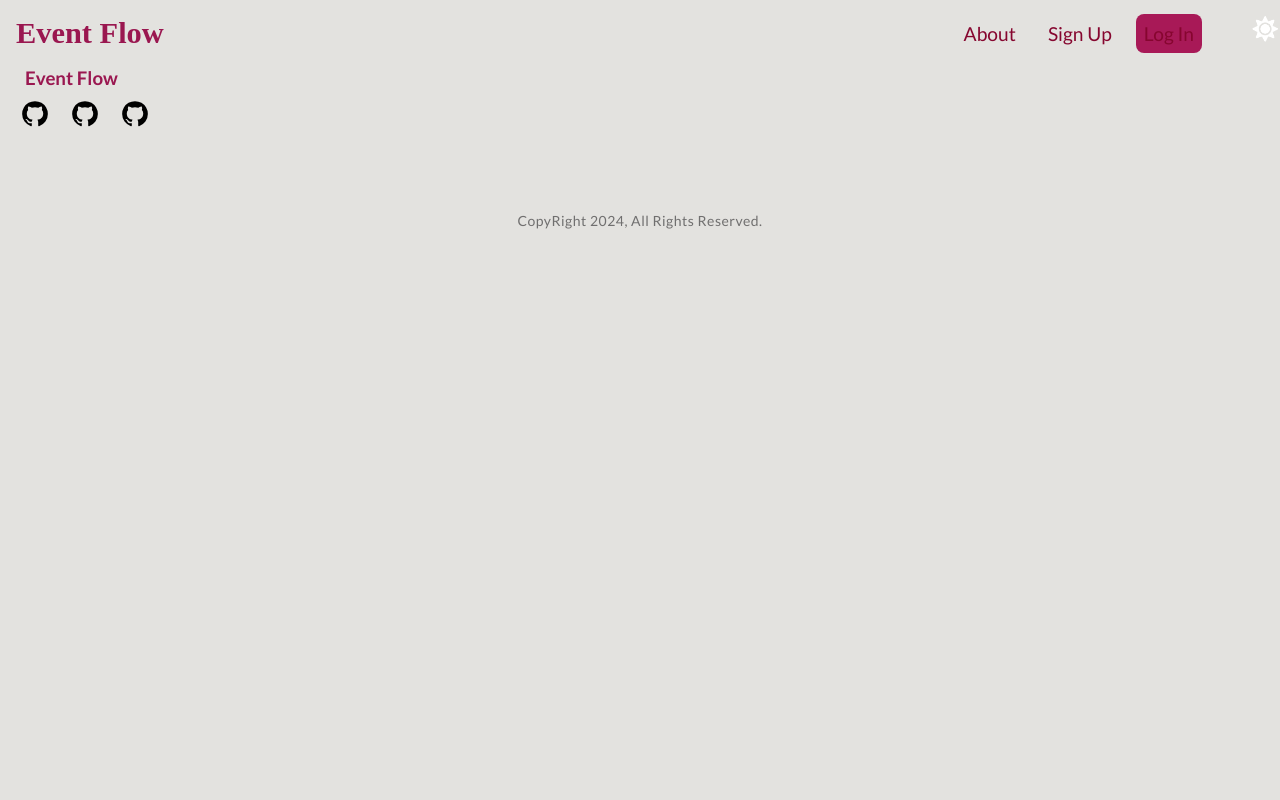
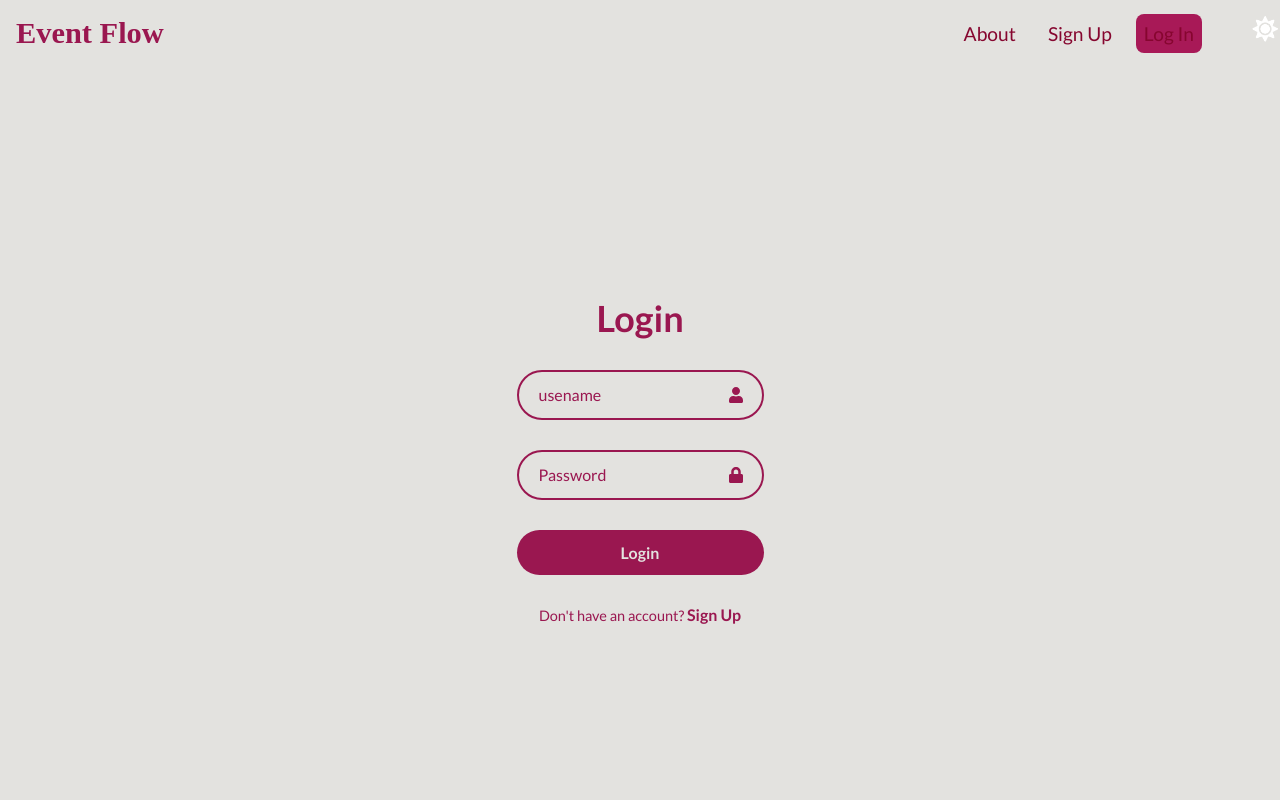
Before and after one commit to Miagotobene/event-flow-frontend, a React (Vite) app: page /login in a window 1280 px wide. Shown: the top 800 px of the page. Built offline with nearby package versions, Linux system fonts and the light colour scheme; no server answers; a web font is replaced by a local one.

Commit message:
feat: added login and styled login form

```diff
--- a/package.json
+++ b/package.json
@@ -10,11 +10,13 @@
     "preview": "vite preview"
   },
   "dependencies": {
+    "bootstrap": "^5.3.3",
     "react": "^18.3.1",
     "react-bootstrap": "^2.10.4",
     "react-bootstrap-icons": "^1.11.4",
     "react-country-state-city": "^1.1.3",
     "react-dom": "^18.3.1",
+    "react-icons": "^5.2.1",
     "react-router-dom": "^6.25.1"
   },
   "devDependencies": {
--- a/src/App.jsx
+++ b/src/App.jsx
@@ -1,4 +1,4 @@
-import React, { useState } from 'react';
+import { useState } from 'react';
 import { Routes, Route } from 'react-router-dom';
 import Navbar from './components/Navbar/Navbar';
 
@@ -7,6 +7,7 @@ import About from './components/Pages/About';
 import SignUp from './components/Pages/SignUp';
 import Login from './components/Pages/Login';
 import Footer from './components/Pages/Footer';
+
 
 
 const App = () => {
--- a/src/components/Navbar/Navbar.css
+++ b/src/components/Navbar/Navbar.css
@@ -120,41 +120,3 @@ nav .menu span {
     }
 
 }
-/* Home Component CSS */
-
-.home {
-    /* margin-top: 0; */
-    /* background-image: url('../../assets/images/banner-bg.png'); */
-    background-position: top center;
-    background-size: cover;
-    background-repeat: no-repeat;
-  }
-
-
-
-.home h1 {
-    margin-top: 3.75rem;
-    width: 100%;
-    padding: 10% 10%;
-    font-size: 45px;
-    font-weight: 700;
-    letter-spacing: 0.8px;
-    line-height: 1;
-    margin-bottom: 20px;
-    display: block;
-  }
-
-
-  .home p {
-    font-size: 20px;
-    letter-spacing: 0.8px;
-    /* line-height: 3.5em; */
-    left: 0;
-    line-height: 200px;
-    margin-top: -100px;
-    position: absolute;
-    text-align: center;
-    top: 50%;
-    width: 100%;
-
-  }
--- a/src/components/Navbar/Navbar.jsx
+++ b/src/components/Navbar/Navbar.jsx
@@ -1,4 +1,4 @@
-import React from 'react';
+// import React from 'react';
 import './Navbar.css';
 import { Link, NavLink } from 'react-router-dom';
 import { useState } from 'react';
@@ -31,7 +31,8 @@ const Navbar = ({theme, setTheme}) => {
             {/* <li><NavLink to="/">Home</NavLink></li> */}
             <li><NavLink to="/about">About</NavLink></li>
             <li><NavLink to="/signup">Sign Up</NavLink></li>
-            <li><NavLink to="login">Log In</NavLink></li>
+            <li><NavLink to="/login">Log In</NavLink></li>
+
             <li>
             <img src={theme== 'light'? dayIcon : nightIcon} alt="" className='toggle-icon' onClick={() => toggle_mode()}/>
             </li>
--- a/src/components/Pages/Login.jsx
+++ b/src/components/Pages/Login.jsx
@@ -1,9 +1,46 @@
-import React from 'react'
+// import React from 'react';
+import {Form, Button, Card} from 'react-bootstrap';
+import SignUp from './SignUp';
+import { FaUser } from 'react-icons/fa';
+import { FaLock } from 'react-icons/fa';
+
+
+
+
 
 const Login = () => {
+
   return (
-    <div></div>
-  )
+      <>
+      <div className='wrapper'>
+        <div className='form-box login'>
+          <form action="">
+            <h1>Login</h1>
+            <div className='input-box'>
+              <input type="text" placeholder='usename' required />
+              < FaUser className='icon'/>
+            </div>
+
+            <div className='input-box'>
+              <input type="text" placeholder='Password' required />
+              <FaLock className='icon'/>
+            </div>
+
+            <div className='register-link'>
+            <button type='submit'>Login</button>
+              <p>
+              Don't have an account? <a href='/signup'>Sign Up</a>
+              </p>
+            </div>
+          </form>
+        </div>
+
+      </div>
+
+      </>
+    )
+
 }
 
+
 export default Login
--- a/src/components/Pages/SignUp.jsx
+++ b/src/components/Pages/SignUp.jsx
@@ -2,6 +2,8 @@
 import { useState } from 'react';
 import {Container, Row, Col} from 'react-bootstrap';
 import signupImage from '../../assets/images/contact-img.svg';
+import Login from './Login';
+const BASE_URL = `${import.meta.env.VITE_BACK_END_SERVER_URL}`
 
 
 import {
@@ -48,7 +50,7 @@ const SignUp = () => {
   const handleSubmit = async(event) => {
     event.preventDefault();
     setButtonText('Sending...');
-    let response = await fetch('http://localhost:3000/register', {
+    let response = await fetch(`${BASE_URL}/login`, {
       method: 'POST',
       headers: {
         'Content-Type': 'application/json',
@@ -117,6 +119,10 @@ const SignUp = () => {
                 <span>{buttonText}</span>
               </button>
               </Col>
+              <div className='w-100 text-center mt-2' id='register-log'>
+                <p>Already have an account? <a href="/login">Log In</a></p>
+
+            </div>
             </Row>
           </form>
           </Col>
--- a/src/index.css
+++ b/src/index.css
@@ -15,6 +15,8 @@ body {
   overflow-x: hidden;
   position: relative;
 }
+
+/* App component css  */
 
 .container{
   width: 100vw;
@@ -42,26 +44,46 @@ body {
   background-repeat: no-repeat;
 }
 
-.footer img {
-  width: 30px;
-  margin-left: 20px;
+/* Home Component CSS */
+
+.home {
+  /* margin-top: 0; */
+  /* background-image: url('../../assets/images/banner-bg.png'); */
+  background-position: top center;
+  background-size: cover;
+  background-repeat: no-repeat;
 }
 
-.footer h3 {
-  margin-left: 25px;
-  margin-bottom: 10px;
+
+.home h1 {
+  /* margin-top: 3.75rem; */
+  width: 100%;
+  padding: 10% 10%;
+  font-size: 45px;
+  font-weight: 700;
+  letter-spacing: 0.8px;
+  line-height: 1;
+  margin-bottom: 20px;
+  display: block;
+}
+
+
+.home p {
+  font-size: 20px;
+  letter-spacing: 0.8px;
+  /* line-height: 1.5em; */
+  left: 0;
+  /* line-height: 00px; */
+  /* margin-top: -100px; */
+  position: absolute;
+  text-align: center;
+  /* top: 50%; */
+  width: 100%;
 
 }
-.footer p {
-  font-weight: 400;
-  font-size: 14px;
-  color: #706f6f;
-  letter-spacing: 0.5px;
-  margin-top: 80px;
-  text-align: center;
-  /* margin-bottom: 20px; */
-}
 
+
+/* Sign up css */
 
 .signup {
   /* background: linear-gradient(90.21deg, #AA367C -5.91%, #4A2FBD 111.58%); */
@@ -151,3 +173,154 @@ body {
 .signup form button:hover::before {
   width: 100%;
 }
+
+.signup #register-log{
+  padding: 20px 20px;
+  font-size: 16px;
+  /* color:#e3e2df; */
+  text-decoration: none;
+  font-weight: 600;
+}
+
+.signup #register-log a{
+  text-decoration: none;
+  color: #9a1750;
+}
+
+.dark .signup #register-log a{
+  text-decoration: none;
+  color: #e3e2df;
+}
+
+/* Footer component  css */
+.footer img {
+  width: 30px;
+  margin-left: 20px;
+}
+
+.footer h3 {
+  margin-left: 25px;
+  margin-bottom: 10px;
+
+}
+.footer p {
+  font-weight: 400;
+  font-size: 14px;
+  color: #706f6f;
+  letter-spacing: 0.5px;
+  margin-top: 80px;
+  text-align: center;
+  /* margin-bottom: 20px; */
+}
+
+
+.wrapper {
+  font-family: 'Lato';
+  display: flex;
+  justify-content: center;
+  align-items: center;
+  min-height: 100vh;
+}
+
+.wrapper  .form-box{
+  /* width: 100%; */
+  padding: 40px;
+}
+
+form h1{
+  font-size: 36px;
+  text-align: center;
+}
+
+form .input-box {
+  position: relative;
+  width: 100%;
+  height: 50px;
+  margin: 30px 0;
+}
+
+.input-box input{
+  width: 100%;
+  height: 100%;
+  background: transparent;
+  border: none;
+  outline: none;
+  border: 2px solid #9a1750;
+  border-radius: 40px;
+  font-size: 16px;
+  padding: 20px 45px 20px 20px;
+  /* color: #e3e2df; */
+}
+
+.dark .input-box input::placeholder{
+  color: #e3e2df;
+}
+
+.input-box input::placeholder{
+  color: #9a1750;
+}
+
+.input-box .icon{
+  position: absolute;
+  right: 20px;
+  top: 50%;
+  translate: 0 -50%;
+  font-size: 16px;
+}
+
+
+form button{
+  width: 100%;
+  height: 45px;
+  background:#9a1750;
+  border: none;
+  outline: none;
+  border-radius: 40px;
+  box-shadow: 0 0 1px rgba(0 0 0 .1);
+  cursor: pointer;
+  font-size: 16px;
+  color: #e3e2df;
+  font-weight: 700;
+  margin-bottom: 30px;
+}
+
+
+.dark form button{
+  width: 100%;
+  height: 45px;
+  background:#e3e2df;
+  border: none;
+  outline: none;
+  border-radius: 40px;
+  box-shadow: 0 0 1px rgba(0 0 0 .1);
+  cursor: pointer;
+  font-size: 16px;
+  color: #9a1750;
+  font-weight: 700;
+  margin-bottom: 30px;
+}
+
+
+form .register-link{
+ font-size: 14.5px;
+ text-align: center;
+ margin: 20px 0 15px;
+}
+
+.register-link p a{
+  font-size: 16px;
+  color:#9a1750;
+  text-decoration: none;
+  font-weight: 600;
+}
+
+.dark .register-link p a{
+  font-size: 16px;
+  color:#e3e2df;
+  text-decoration: none;
+  font-weight: 600;
+}
+
+.register-link p a:hover{
+  text-decoration: underline;
+}
--- a/src/main.jsx
+++ b/src/main.jsx
@@ -4,11 +4,12 @@ import App from './App.jsx'
 import './index.css';
 import { BrowserRouter } from 'react-router-dom';
 
+
+
 ReactDOM.createRoot(document.getElementById('root')).render(
   <React.StrictMode>
     < BrowserRouter>
     <App />
     </BrowserRouter>
-
   </React.StrictMode>,
 )
```
Also changed, not shown: 1 other file (tests, documents, lock files or other folders).
